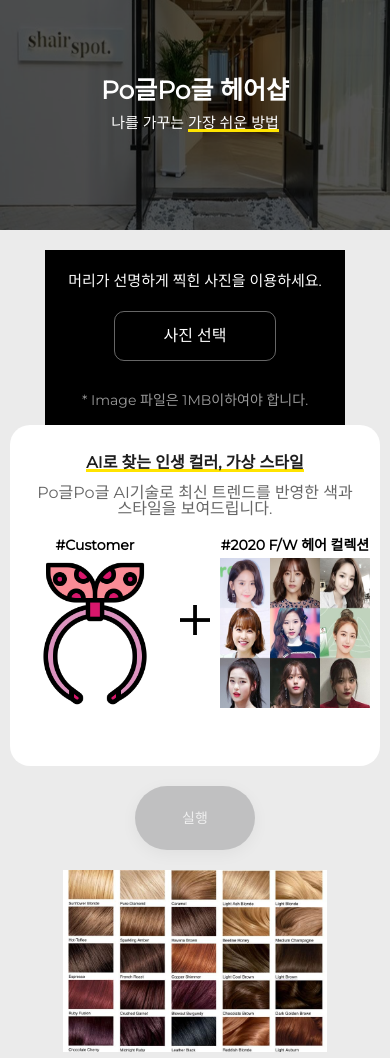
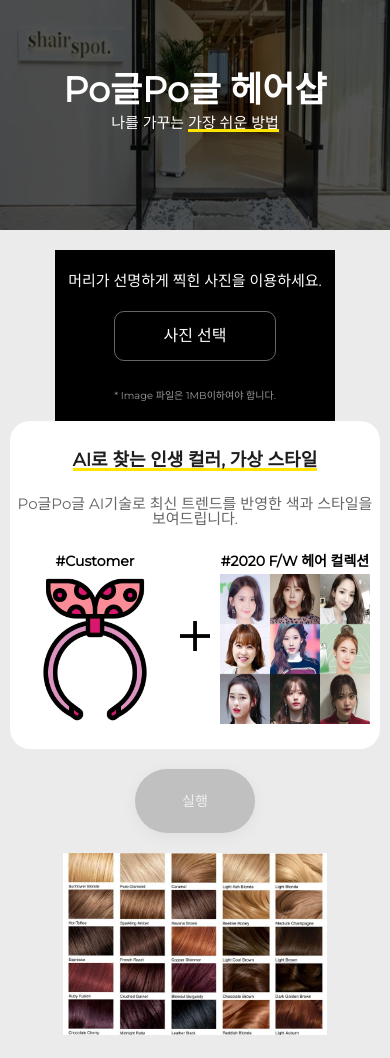
Before and after one commit to BennJB/stargan-v2-AIproject, a website: page static/index.html in a window 390 px wide. Drawn offline with Linux system fonts and the light colour scheme.

Commit message:
font-size_edit

```diff
--- a/static/styles.css
+++ b/static/styles.css
@@ -13,15 +13,15 @@ body {
 
 #header-style {
   text-align: center;
-  font-size: 50px;
+  font-size: 70px;
   margin: 0 auto;
   padding-top: 200px;
 }
 
 #header-style2 {
   text-align: center;
-  padding-top: 40px;
-  font-size: 25px;
+  padding-top: 60px;
+  font-size: 30px;
   font-weight: 100;
 }
 
@@ -85,7 +85,7 @@ p1.opacity {
   opacity: 0.6;
 }
 p2 {
-  font-size: 14px;
+  font-size: 10px;
   line-height: 20px;
 }
 
@@ -274,6 +274,7 @@ except {
 }
 
 .card-image1 {
+  font-size: 30px;
   font-weight: bold;
   color: #1e1e1e;
   position: absolute;
@@ -283,12 +284,12 @@ except {
 .card-image2 {
   color: #666;
   position: absolute;
-  top: 60px;
+  top: 85px;
 }
 
 .sample_image {
   border-radius: 20px 20px 20px 20px;
-  padding-top: 110px;
+  padding-top: 130px;
   padding-right: 60px;
   padding-bottom: 58px;
   padding-left: 60px;
@@ -440,7 +441,7 @@ svg:hover .tw {
 @media (max-width: 415px) {
 
   #header-style {
-    font-size: 25px;
+    font-size: 35px;
     padding-top: 80px;
   }
 
@@ -449,7 +450,21 @@ svg:hover .tw {
     padding-top: 13px;
   }
 
+  .card-image1 {
+    font-size: 18px;
+    font-weight: bold;
+    color: #1e1e1e;
+    position: absolute;
+    top: 30px;
+  }
+
+  .card-image2 {
+    font-size: 15px;
+    top: 75px;
+  }
+
   .sample_image {
+    padding-bottom: 25px;
     padding-right: 10px;
     padding-left: 10px;
   }
@@ -477,7 +492,7 @@ svg:hover .tw {
   }
 
   .upload_image {
-    width: 300px;
+    width: 280px;
     padding: 15px 0 15px 0;
     display: flex;
     flex-direction: column;
```
